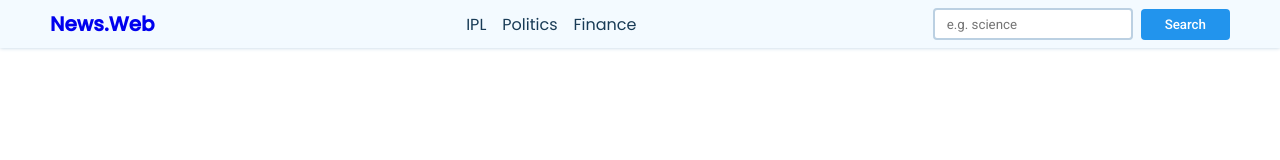
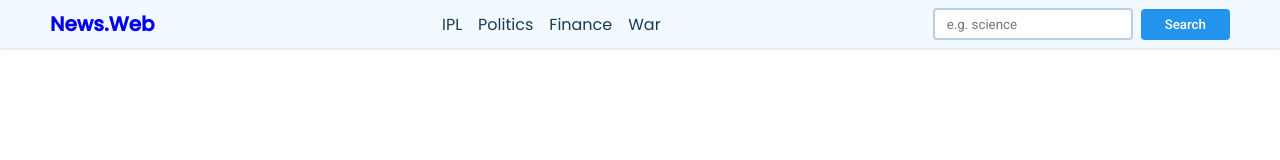
Before and after one commit to ankitji0811/NEWS-API-WEBSITE, a plain HTML site: page index.html in a window 1280 px wide. Drawn offline with Linux system fonts and the light colour scheme; no server answers; a web font is replaced by a local one.

Commit message:
added new section in navbar

```diff
--- a/index.html
+++ b/index.html
@@ -19,6 +19,7 @@
                     <li class="hover-link nav-item" id="ipl" onclick="onNavItemClick('ipl')">IPL</li>
                     <li class="hover-link nav-item" id="Politics"  onclick="onNavItemClick('Politics')">Politics</li>
                     <li class="hover-link nav-item" id="Finance"  onclick="onNavItemClick('Finance')" >Finance</li>
+                    <li class="hover-link nav-item" id="War"  onclick="onNavItemClick('war')" >War</li>
                 </ul>
             </div>
             <div class="seacrh-bar flex">
```
